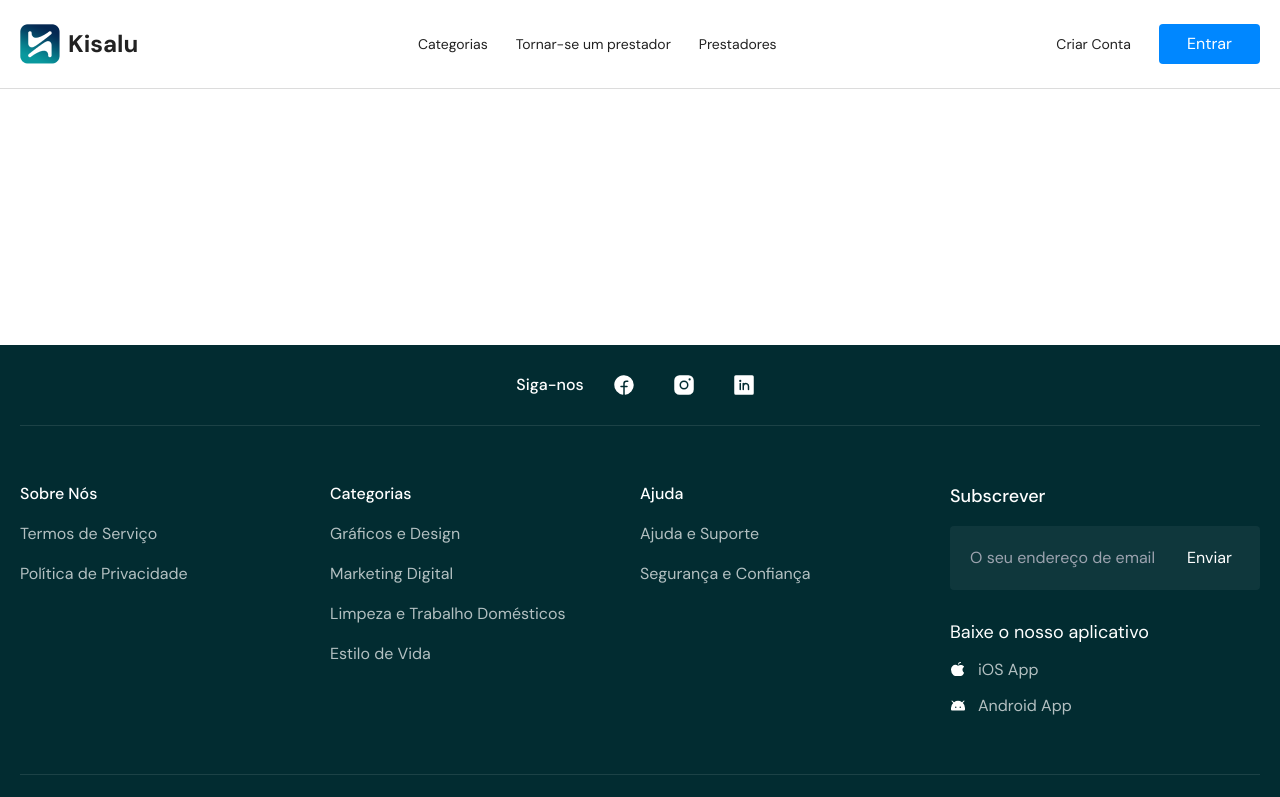
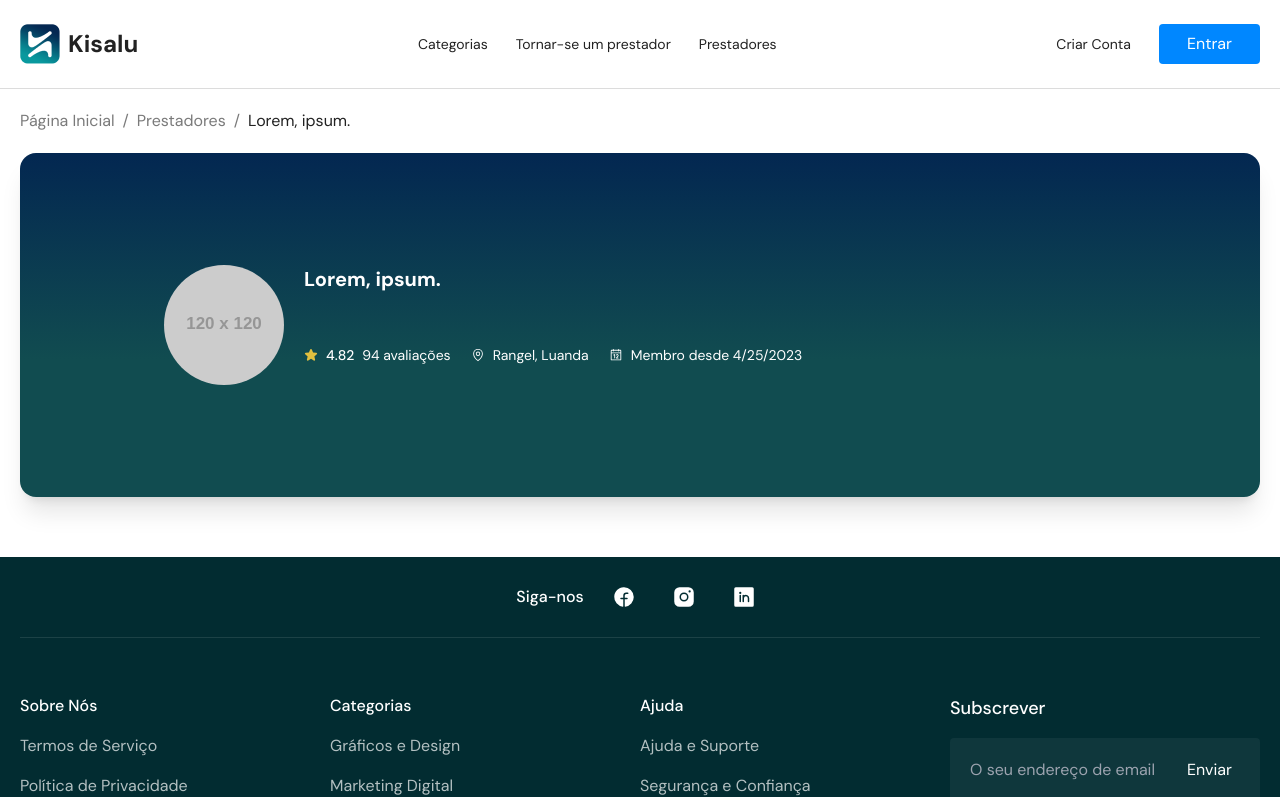
Before and after one commit to rafaelwillen/kisalu-web, a Next.js app: page /providers/1 in a window 1280 px wide. Shown: the top 797 px of the page. Built offline with nearby package versions, Linux system fonts and the light colour scheme.

Commit message:
Implement the banner component

```diff
--- /dev/null
+++ b/src/components/pages/providers/SingleProviderBanner.tsx
@@ -0,0 +1,35 @@
+import { ReviewStarIcon } from "@/components/elements";
+import { Calendar, MapPin } from "@phosphor-icons/react";
+import Image from "next/image";
+
+export default function SingleProviderBanner() {
+  return (
+    <section className="rounded-2xl py-14 md:py-28 md:px-36 px-10 mb-5 text-white shadow-xl bg-providerGradient">
+      <div className="flex flex-col max-lg:items-center md:grid grid-cols-[auto,1fr] lg:gap-x-5  max-lg:gap-5 grid-rows-2">
+        <Image
+          className="rounded-full row-span-2"
+          src="https://placehold.co/120.png"
+          width={120}
+          height={120}
+          alt="Lorem ipsum profile picture"
+        />
+        <h1 className="font-bold text-xl">Lorem, ipsum.</h1>
+        <ul className="flex items-center gap-5 text-sm flex-col md:flex-row">
+          <li className="flex items-center gap-2">
+            <ReviewStarIcon />
+            <p className="font-medium">4.82</p>
+            <p>94 avaliações</p>
+          </li>
+          <li className="flex items-center gap-2">
+            <MapPin />
+            Rangel, Luanda
+          </li>
+          <li className="flex items-center gap-2">
+            <Calendar />
+            Membro desde {new Date().toLocaleDateString()}
+          </li>
+        </ul>
+      </div>
+    </section>
+  );
+}
--- a/src/components/pages/providers/index.ts
+++ b/src/components/pages/providers/index.ts
@@ -1,2 +1,3 @@
 export { default as Banner } from "./Banner";
 export { default as ProviderCard } from "./ProviderCard";
+export { default as SingleProviderBanner } from "./SingleProviderBanner";
--- a/src/pages/providers/[username].tsx
+++ b/src/pages/providers/[username].tsx
@@ -1,13 +1,33 @@
 import MainLayout from "@/components/layouts/MainLayout";
+import { Container } from "@/components/pages/common";
+import { SingleProviderBanner } from "@/components/pages/providers";
+import { Routes } from "@/utils/constants/routes";
 import Head from "next/head";
+import Link from "next/link";
 import { NextPageWithLayout } from "../_app";
 
 const ProviderPage: NextPageWithLayout = () => {
   return (
-    <main className="py-10 lg:py-32">
+    <main className="py-10 lg:pt-0">
       <Head>
         <title>Kisalu | Perfil Provedor - Lorem, ipsum.</title>
       </Head>
+      <Container small>
+        <section className="space-x-2 my-5 hidden lg:block text-text-200/60">
+          <Link className="animated-underline dark" href={Routes.home}>
+            Página Inicial
+          </Link>
+          <span>/</span>
+          <Link className="animated-underline dark" href={Routes.providers}>
+            Prestadores
+          </Link>
+          <span>/</span>
+          <Link className="animated-underline dark text-text-200" href="#">
+            Lorem, ipsum.
+          </Link>
+        </section>
+        <SingleProviderBanner />
+      </Container>
     </main>
   );
 };
```
